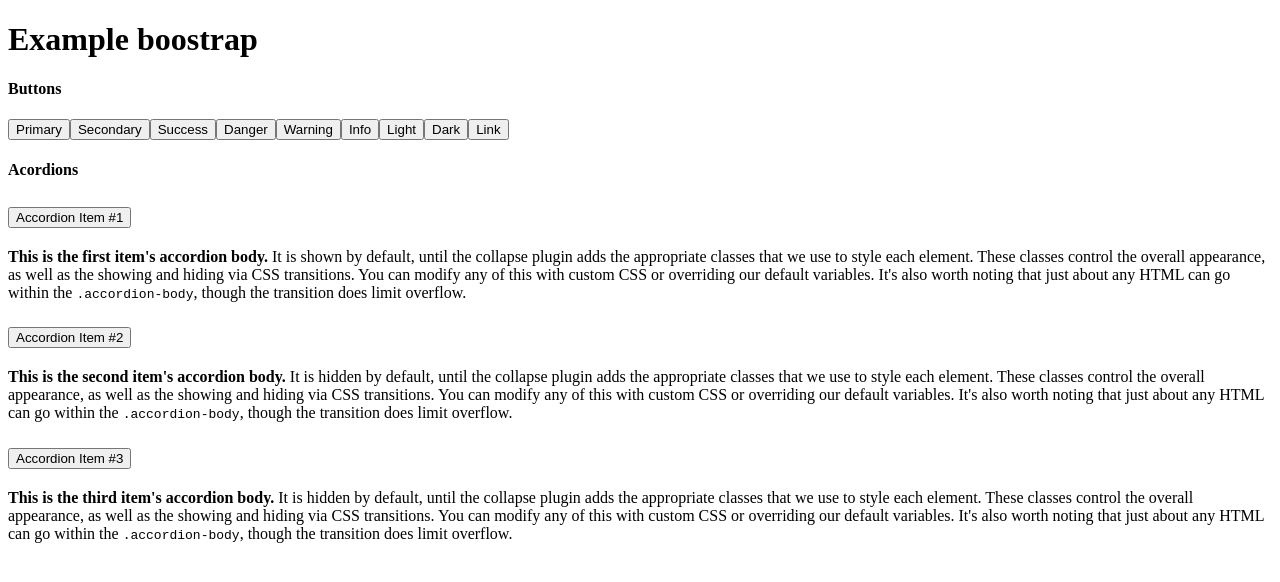
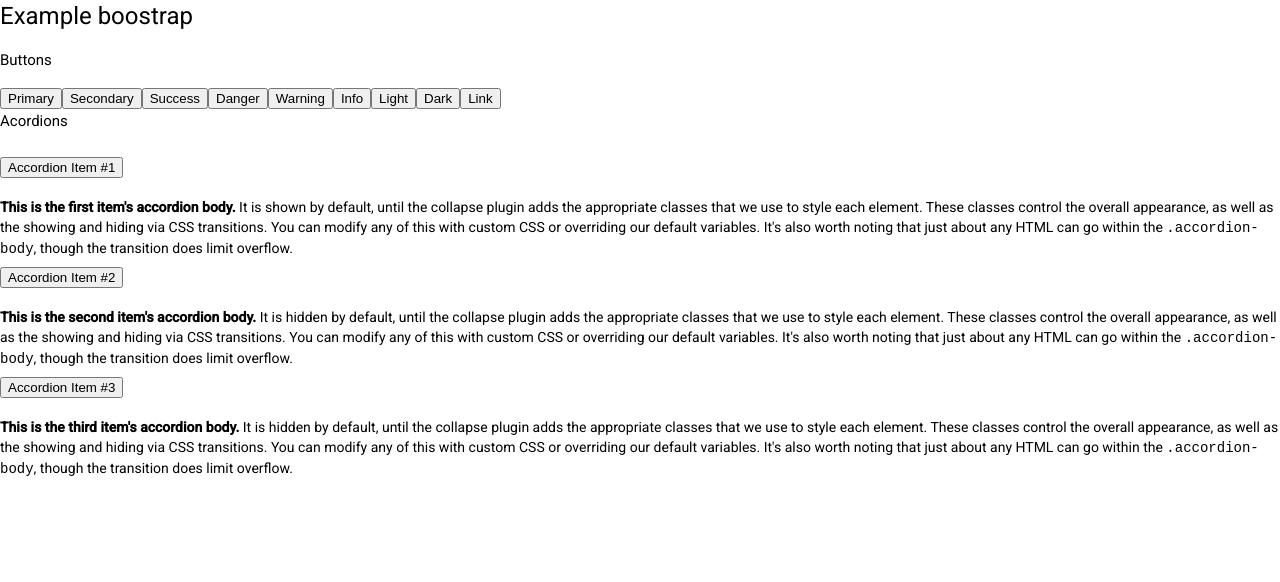
Before and after one commit to danidelgadoz/qbo-angular-course, an Angular app: page / in a window 1280 px wide. Shown: the top 582 px of the page. Built offline with nearby package versions, Linux system fonts and the light colour scheme.

Commit message:
install angular material using schematics

```diff
--- a/angular.json
+++ b/angular.json
@@ -31,6 +31,7 @@
               "src/assets"
             ],
             "styles": [
+              "./node_modules/@angular/material/prebuilt-themes/indigo-pink.css",
               "src/styles.scss"
             ],
             "scripts": []
@@ -99,6 +100,7 @@
               "src/assets"
             ],
             "styles": [
+              "./node_modules/@angular/material/prebuilt-themes/indigo-pink.css",
               "src/styles.scss"
             ],
             "scripts": []
--- a/package.json
+++ b/package.json
@@ -11,10 +11,12 @@
   "private": true,
   "dependencies": {
     "@angular/animations": "~12.2.0",
+    "@angular/cdk": "^12.2.9",
     "@angular/common": "~12.2.0",
     "@angular/compiler": "~12.2.0",
     "@angular/core": "~12.2.0",
     "@angular/forms": "~12.2.0",
+    "@angular/material": "^12.2.9",
     "@angular/platform-browser": "~12.2.0",
     "@angular/platform-browser-dynamic": "~12.2.0",
     "@angular/router": "~12.2.0",
--- a/src/app/app.module.ts
+++ b/src/app/app.module.ts
@@ -5,6 +5,7 @@
 import { AppComponent } from './app.component';
 import { ExampleComponentComponent } from './example/example-component/example-component.component';
 import { ExampleBootstrapComponent } from './example/example-bootstrap/example-bootstrap.component';
+import { BrowserAnimationsModule } from '@angular/platform-browser/animations';
 
 @NgModule({
   declarations: [
@@ -14,7 +15,8 @@
   ],
   imports: [
     BrowserModule,
-    FormsModule
+    FormsModule,
+    BrowserAnimationsModule
   ],
   providers: [],
   bootstrap: [AppComponent]
--- a/src/index.html
+++ b/src/index.html
@@ -15,9 +15,12 @@
     integrity="sha384-kQtW33rZJAHjgefvhyyzcGF3C5TFyBQBA13V1RKPf4uH+bwyzQxZ6CmMZHmNBEfJ"
     crossorigin="anonymous"></script> -->
 
+  <link rel="preconnect" href="https://fonts.gstatic.com">
+  <link href="https://fonts.googleapis.com/css2?family=Roboto:wght@300;400;500&display=swap" rel="stylesheet">
+  <link href="https://fonts.googleapis.com/icon?family=Material+Icons" rel="stylesheet">
 </head>
 
-<body>
+<body class="mat-typography">
   <app-root></app-root>
 </body>
 
--- a/src/styles.scss
+++ b/src/styles.scss
@@ -1 +1,4 @@
 /* You can add global styles to this file, and also import other style files */
+
+html, body { height: 100%; }
+body { margin: 0; font-family: Roboto, "Helvetica Neue", sans-serif; }
```
Also changed, not shown: 1 other file (tests, documents, lock files or other folders).
